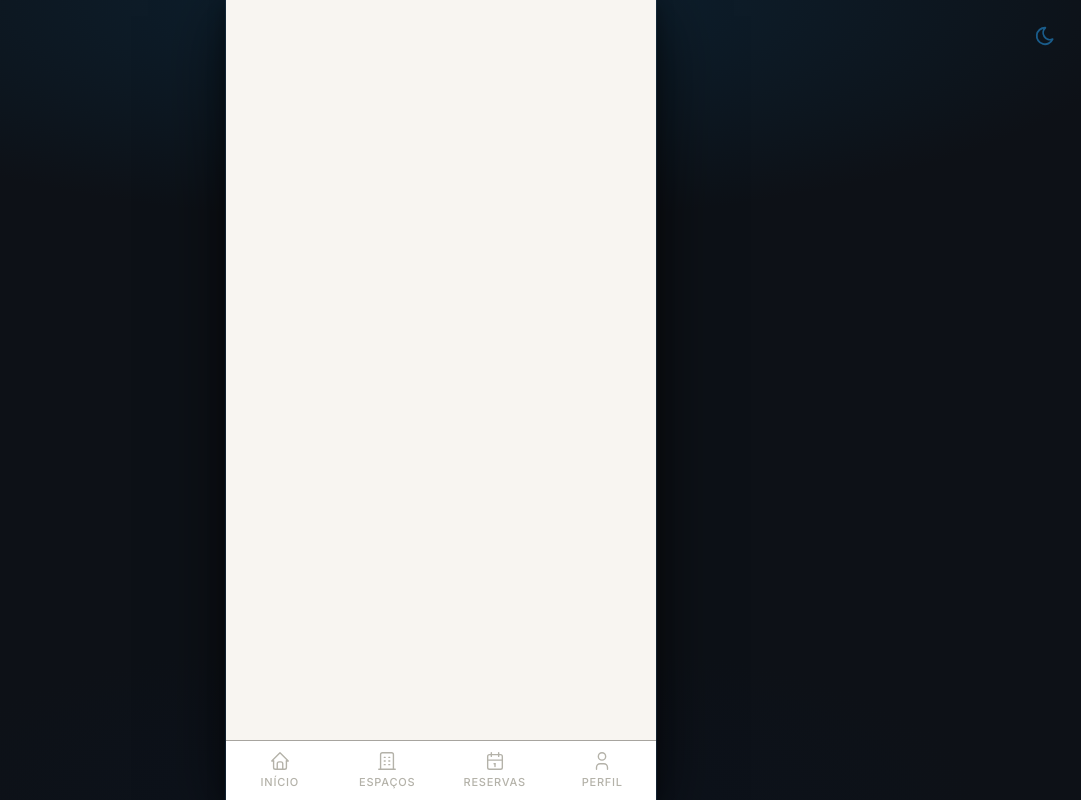
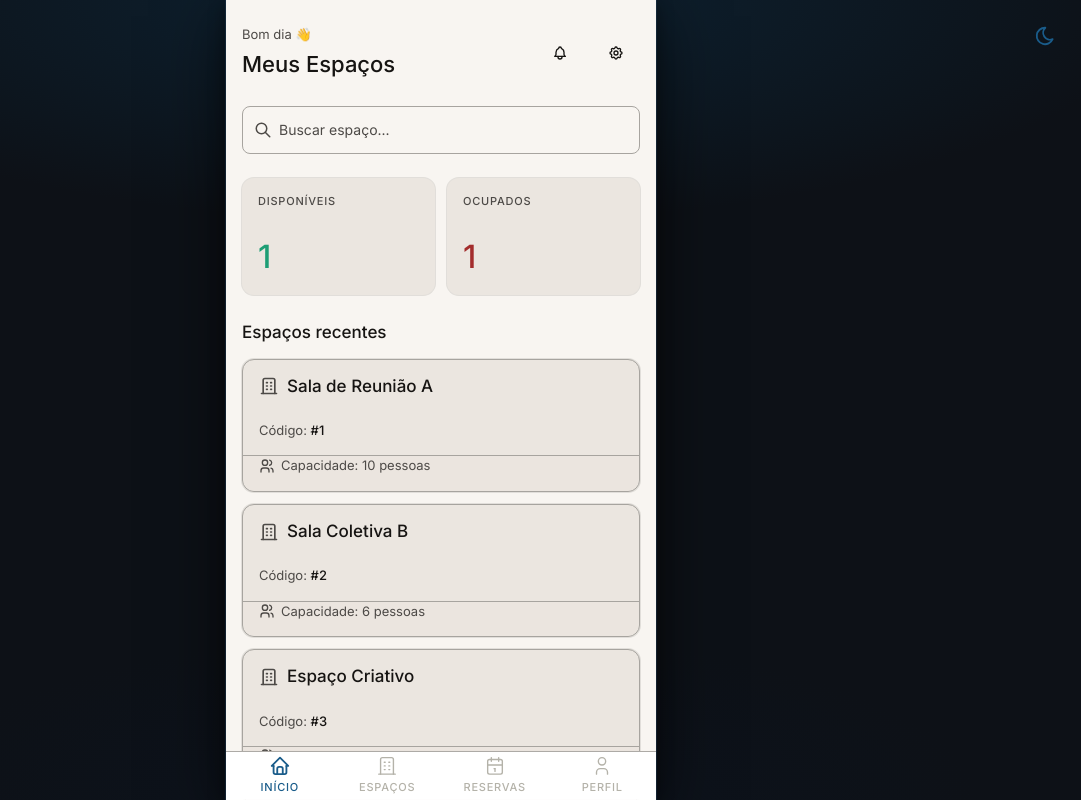
Before and after one commit to erickMartinsSilva/trabalho-aps, a React (Vite) app in the folder frontend-mobile/: page /home in a window 1280 px wide. Shown: the whole page, without its empty margins (199-1280 px from the left). Built offline with nearby package versions, Linux system fonts and the light colour scheme.

Commit message:
refactor: reestrutura layout principal do app e menu inferior

```diff
--- a/frontend-mobile/src/App.tsx
+++ b/frontend-mobile/src/App.tsx
@@ -18,7 +18,7 @@ function AppShell() {
   }
 
   return (
-    <div className="flex flex-col min-h-svh bg-background">
+    <div className="flex flex-col h-svh overflow-hidden bg-background">
       <button
         id="btn-dark-toggle"
         type="button"
@@ -45,17 +45,17 @@ function AppShell() {
         {dark ? <IconSun size={22} /> : <IconMoon size={22} />}
       </button>
 
-      <main id="main-content" className="flex-1 overflow-y-auto">
+      <main id="main-content" className="h-full flex flex-col">
         <Routes>
-          <Route path="/"         element={<HomePage />} />
+          <Route path="/"         element={<LoginPage />} />
+          <Route path="/home"    element={<HomePage/>}/>
           <Route path="/spaces"   element={<SpacesPage />} />
           <Route path="/bookings" element={<BookingsPage />} />
           <Route path="/profile"  element={<ProfilePage />} />
-          <Route path="/login"    element={<LoginPage/>}/>
         </Routes>
+        <BottomMenu/>
       </main>
 
-      <BottomMenu/>
     </div>
   )
 }
--- a/frontend-mobile/src/components/AppLayout.tsx
+++ /dev/null
@@ -1,33 +0,0 @@
-import { useState, type ReactNode } from 'react'
-import { BottomNav, type NavTab } from '@/components/BottomNav'
-import { cn } from '@/lib/utils'
-
-interface AppLayoutProps {
-  activeTab?: NavTab
-  onTabChange?: (tab: NavTab) => void
-  children: ReactNode
-  className?: string
-}
-
-export function AppLayout({
-  activeTab: activeTabProp,
-  onTabChange,
-  children,
-  className,
-}: AppLayoutProps) {
-  const [internalTab, setInternalTab] = useState<NavTab>('home')
-  const activeTab = activeTabProp ?? internalTab
-  const handleTabChange = (tab: NavTab) => {
-    setInternalTab(tab)
-    onTabChange?.(tab)
-  }
-
-  return (
-    <div className={cn('flex flex-col min-h-svh bg-background', className)}>
-      <main id="main-content" className="flex-1 overflow-y-auto">
-        {children}
-      </main>
-      <BottomNav activeTab={activeTab} onTabChange={handleTabChange} />
-    </div>
-  )
-}
--- a/frontend-mobile/src/components/BottomMenu.tsx
+++ b/frontend-mobile/src/components/BottomMenu.tsx
@@ -2,14 +2,14 @@ import { useNavigate, useLocation } from 'react-router'
 import { IconHome, IconBuilding, IconCalendar, IconUser } from '@tabler/icons-react'
 import { cn } from '@/lib/utils'
 
-type NavItem = {
+export type NavItem = {
   path: string
   label: string
   Icon: React.ElementType
 }
 
 const NAV_ITEMS: NavItem[] = [
-  { path: '/',         label: 'Início',   Icon: IconHome },
+  { path: '/home',     label: 'Início',   Icon: IconHome },
   { path: '/spaces',   label: 'Espaços',  Icon: IconBuilding },
   { path: '/bookings', label: 'Reservas', Icon: IconCalendar },
   { path: '/profile',  label: 'Perfil',   Icon: IconUser },
@@ -23,7 +23,7 @@ export function BottomMenu({ className }: BottomMenuProps) {
   const navigate = useNavigate()
   const { pathname } = useLocation()
 
-  const currentPageIsLogin = pathname === "/login"
+  const currentPageIsLogin = pathname === "/"
   if(currentPageIsLogin) return null
 
   return (
```
